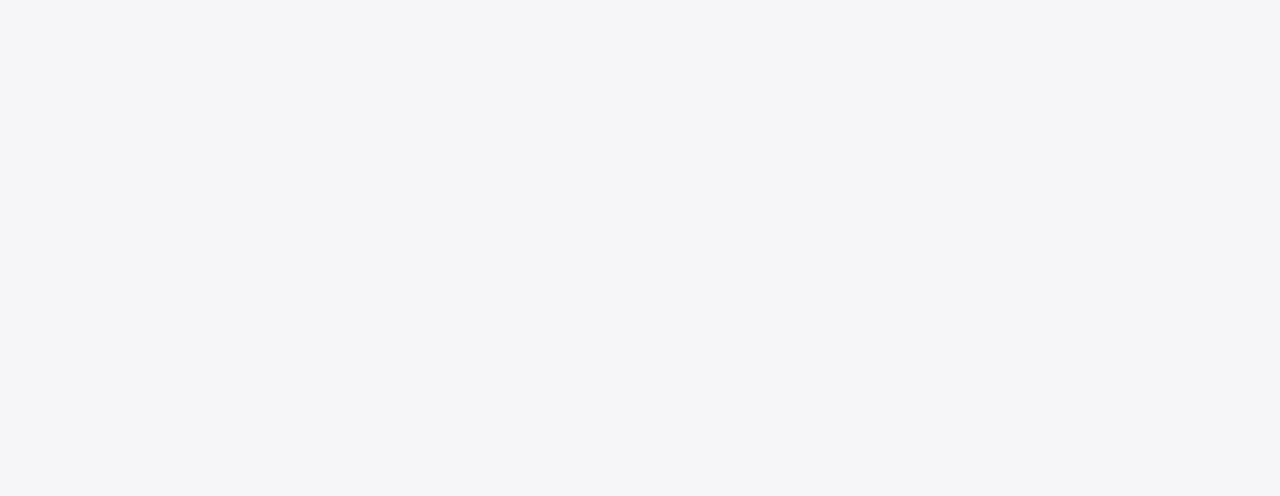
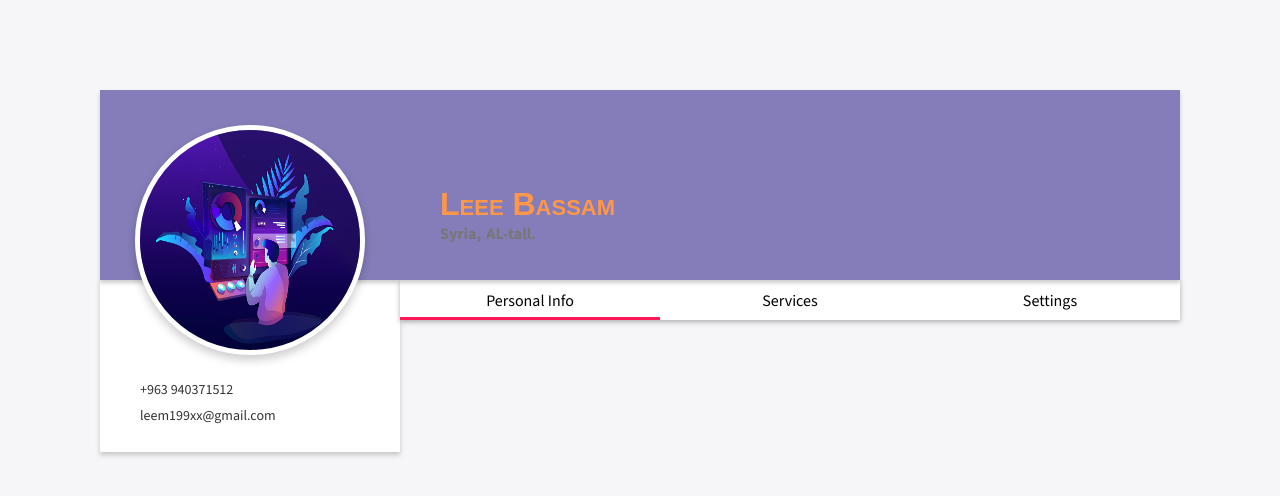
Before and after one commit to BaraaHalabi/Service-Provider-Web, a React (Create React App) app: page /profile in a window 1280 px wide. Before the commit this address had no page. Shown: the top 496 px of the page. Built offline with nearby package versions, Linux system fonts and the light colour scheme.

Commit message:
user profile

```diff
--- a/src/App.js
+++ b/src/App.js
@@ -10,6 +10,7 @@ import MoreServicesPage from "./pages/MoreServices/index.tsx";
 import ServiceDetailPage from "./pages/ServiceDetails/index.tsx";
 import Seperator from "./components/serperator/serperator.js";
 import PaymentPage from "./pages/Payment/index.tsx";
+import UserProfile from "./pages/UserProfile/index.tsx";
 export default function App() {
   return (
     <Router>
@@ -18,16 +19,18 @@ export default function App() {
           path="/"
           element={
             <Layout>
-              <HomePage />
-              <Seperator />
-              <AboutUsPage />
-              <Seperator />
-              <OurServicesPage />
+              {/* <HomePage /> */}
+              {/* <Seperator /> */}
+              {/* <AboutUsPage /> */}
+              {/* <Seperator /> */}
+              {/* <OurServicesPage /> */}
 
               {/* <UserProfile /> */}
             </Layout>
           }
         />
+        <Route path="/profile" element={<UserProfile />} />
+
         <Route path="/login" element={<Login />} />
         <Route path="/sign-up" element={<SignUp />} />
         <Route path="/more-services" element={<MoreServicesPage />} />
--- a/src/pages/UserProfile/index.tsx
+++ b/src/pages/UserProfile/index.tsx
@@ -1,152 +1,105 @@
-// import React, { useState } from "react";
-// import "./style.css";
-// const UserProfile = () => {
-//   const [activeTab, setActiveTab] = useState(0);
-//   const [bioVisible, setBioVisible] = useState(false);
-//   const [bioOldText, setBioOldText] = useState("");
-//   const [bioContent, setBioContent] = useState(
-//     "Lorem ipsum dolor sit amet, hello how consectetur adipisicing elit. Sint consectetur provident magni yohoho consequuntur, voluptatibus ghdfff exercitationem at quis similique. Optio, amet!"
-//   );
+import React, { useState } from "react";
+import "./style.css";
+import pic from "../../img/analytics.png";
+const UserProfile = () => {
+  const [activeTab, setActiveTab] = useState(0);
 
-//   const toggleBioVisibility = () => {
-//     setBioVisible(!bioVisible);
-//     setBioOldText(bioContent);
-//   };
+  const handleTabClick = (index) => {
+    setActiveTab(index);
+  };
 
-//   const handleTabClick = (index) => {
-//     setActiveTab(index);
-//   };
+  return (
+    <div>
+      {/* Profile Header */}
+      <div className="profile-header">
+        {/* Profile Image */}
+        <div className="profile-img">
+          <img src={pic} width="200" alt="Profile" />
+        </div>
+        {/* User Name and Address */}
+        <div className="profile-nav-info">
+          <h3 className="user-name">Leee Bassam </h3>
+          <div className="address">
+            <p id="state" className="state">
+              Syria,
+            </p>
+            <span id="country" className="country">
+              AL-tall.
+            </span>
+          </div>
+        </div>
 
-//   return (
-//     <div className="container">
-//       {/* Profile Header */}
-//       <div className="profile-header">
-//         {/* Profile Image */}
-//         <div className="profile-img">
-//           <img src="./bg.jpg" width="200" alt="Profile" />
-//         </div>
-//         {/* User Name and Address */}
-//         <div className="profile-nav-info">
-//           <h3 className="user-name">Bright Code</h3>
-//           <div className="address">
-//             <p id="state" className="state">
-//               New York,
-//             </p>
-//             <span id="country" className="country">
-//               USA.
-//             </span>
-//           </div>
-//         </div>
-//         {/* Notification */}
-//         <div className="profile-option">
-//           <div className="notification">
-//             <i className="fa fa-bell"></i>
-//             <span className="alert-message">3</span>
-//           </div>
-//         </div>
-//       </div>
-//       {/* Main Body */}
-//       <div className="main-bd">
-//         {/* Left Side */}
-//         <div className="left-side">
-//           {/* Profile Side */}
-//           <div className="profile-side">
-//             {/* Mobile Number and Email */}
-//             <p className="mobile-no">
-//               <i className="fa fa-phone"></i> +23470xxxxx700
-//             </p>
-//             <p className="user-mail">
-//               <i className="fa fa-envelope"></i> Brightisaac80@gmail.com
-//             </p>
-//             {/* User Bio */}
-//             <div className="user-bio">
-//               <h3>Bio</h3>
-//               <p className="bio">{bioVisible ? bioOldText : bioContent}</p>
-//             </div>
-//             {/* Profile Buttons */}
-//             <div className="profile-btn">
-//               <button className="chatbtn" id="chatBtn">
-//                 <i className="fa fa-comment"></i> Chat
-//               </button>
-//               <button className="createbtn" id="Create-post">
-//                 <i className="fa fa-plus"></i> Create
-//               </button>
-//             </div>
-//             {/* User Rating */}
-//             <div className="user-rating">
-//               <h3 className="rating">4.5</h3>
-//               <div className="rate">
-//                 <div className="star-outer">
-//                   <div className="star-inner">
-//                     <i className="fa fa-star"></i>
-//                     <i className="fa fa-star"></i>
-//                     <i className="fa fa-star"></i>
-//                     <i className="fa fa-star"></i>
-//                     <i className="fa fa-star"></i>
-//                   </div>
-//                 </div>
-//                 <span className="no-of-user-rate">
-//                   <span>123</span>&nbsp;&nbsp;reviews
-//                 </span>
-//               </div>
-//             </div>
-//           </div>
-//         </div>
-//         {/* Right Side */}
-//         <div className="right-side">
-//           {/* Navigation */}
-//           <div className="nav">
-//             <ul>
-//               <li
-//                 onClick={() => handleTabClick(0)}
-//                 className={activeTab === 0 ? "active" : ""}
-//               >
-//                 Posts
-//               </li>
-//               <li
-//                 onClick={() => handleTabClick(1)}
-//                 className={activeTab === 1 ? "active" : ""}
-//               >
-//                 Reviews
-//               </li>
-//               <li
-//                 onClick={() => handleTabClick(2)}
-//                 className={activeTab === 2 ? "active" : ""}
-//               >
-//                 Settings
-//               </li>
-//             </ul>
-//           </div>
-//           {/* Profile Body */}
-//           <div className={`profile-body`}>
-//             {/* Tabs */}
-//             <div
-//               className={`profile-posts tab ${activeTab === 0 ? "active" : ""}`}
-//             >
-//               {" "}
-//               {/* Content for Posts */}{" "}
-//             </div>
-//             <div
-//               className={`profile-reviews tab ${
-//                 activeTab === 1 ? "active" : ""
-//               }`}
-//             >
-//               {" "}
-//               {/* Content for Reviews */}{" "}
-//             </div>
-//             <div
-//               className={`profile-settings tab ${
-//                 activeTab === 2 ? "active" : ""
-//               }`}
-//             >
-//               {" "}
-//               {/* Content for Settings */}{" "}
-//             </div>
-//           </div>
-//         </div>
-//       </div>
-//     </div>
-//   );
-// };
+        {/* Notification */}
+      </div>
+      {/* Main Body */}
+      <div className="main-bd">
+        {/* Left Side */}
+        <div className="left-side">
+          <div className="profile-side">
+            {/* Mobile Number and Email */}
+            <p className="mobile-no">
+              <i className="fa fa-phone"></i>+963 940371512
+            </p>
+            <p className="user-mail">
+              <i className="fa fa-envelope"></i> leem199xx@gmail.com
+            </p>
+          </div>
+        </div>
+        {/* Right Side */}
+        <div className="right-side">
+          {/* Navigation */}
+          <div className="nav">
+            <ul>
+              <li
+                onClick={() => handleTabClick(0)}
+                className={activeTab === 0 ? "active" : ""}
+              >
+                Personal Info
+              </li>
+              <li
+                onClick={() => handleTabClick(1)}
+                className={activeTab === 1 ? "active" : ""}
+              >
+                Services
+              </li>
+              <li
+                onClick={() => handleTabClick(2)}
+                className={activeTab === 2 ? "active" : ""}
+              >
+                Settings
+              </li>
+            </ul>
+          </div>
+          {/* Profile Body */}
+          <div className={`profile-body`}>
+            {/* Tabs */}
+            <div
+              className={`profile-posts tab ${activeTab === 0 ? "active" : ""}`}
+            >
+              {" "}
+              {/* Content for Posts */}{" "}
+            </div>
+            <div
+              className={`profile-reviews tab ${
+                activeTab === 1 ? "active" : ""
+              }`}
+            >
+              {" "}
+              {/* Content for Reviews */}{" "}
+            </div>
+            <div
+              className={`profile-settings tab ${
+                activeTab === 2 ? "active" : ""
+              }`}
+            >
+              {" "}
+              {/* Content for Settings */}{" "}
+            </div>
+          </div>
+        </div>
+      </div>
+    </div>
+  );
+};
 
-// export default UserProfile;
+export default UserProfile;
--- a/src/pages/UserProfile/style.css
+++ b/src/pages/UserProfile/style.css
@@ -1,4 +1,4 @@
-/* @import url("https://fonts.googleapis.com/css?family=Poppins&display=swap");
+@import url("https://fonts.googleapis.com/css?family=Poppins&display=swap");
 @import url("https://fonts.googleapis.com/css?family=Bree+Serif&display=swap");
 
 * {
@@ -8,7 +8,7 @@
 }
 
 body {
-  background: #e9e9e9;
+  background: #f6f6f8;
   overflow-x: hidden;
   padding-top: 90px;
   font-family: "Poppins", sans-serif;
@@ -16,7 +16,7 @@ body {
 }
 
 .profile-header {
-  background: #fff;
+  background: #857db9;
   width: 100%;
   display: flex;
   height: 190px;
@@ -37,8 +37,8 @@ body {
   border: 5px solid #fff;
   box-shadow: 0px 5px 10px rgba(0, 0, 0, 0.2);
   position: absolute;
-  left: 50px;
-  top: 20px;
+  left: 35px;
+  top: 35px;
   z-index: 5;
   background: #fff;
 }
@@ -56,6 +56,8 @@ body {
   font-size: 2rem;
   font-family: sans-serif;
   font-weight: bold;
+  /* align-items: center; */
+  /* text-align: center; */
 }
 
 .profile-nav-info .address {
@@ -68,72 +70,16 @@ body {
   margin-right: 5px;
 }
 
-.profile-option {
-  width: 40px;
-  height: 40px;
-  position: absolute;
-  right: 50px;
-  top: 50%;
-  transform: translateY(-50%);
-  border-radius: 50%;
-  display: flex;
-  justify-content: center;
-  align-items: center;
-  cursor: pointer;
-  transition: all 0.5s ease-in-out;
-  outline: none;
-  background: #e40046;
-}
-
-.profile-option:hover {
-  background: #fff;
-  border: 1px solid #e40046;
-}
-.profile-option:hover .notification i {
-  color: #e40046;
-}
-
-.profile-option:hover span {
-  background: #e40046;
-}
-
-.profile-option .notification i {
-  color: #fff;
-  font-size: 1.2rem;
-  transition: all 0.5s ease-in-out;
-}
-
-.profile-option .notification .alert-message {
-  position: absolute;
-  top: -5px;
-  right: -5px;
-  background: #fff;
-  color: #e40046;
-  border: 1px solid #e40046;
-  padding: 5px;
-  border-radius: 50%;
-  height: 20px;
-  width: 20px;
-  display: flex;
-  justify-content: center;
-  align-items: center;
-  font-size: 0.8rem;
-  font-weight: bold;
-}
-
 .main-bd {
   width: 100%;
   display: flex;
-  padding-right: 15px;
 }
 
 .profile-side {
   width: 300px;
   background: #fff;
   box-shadow: 0px 3px 5px rgba(0, 0, 0, 0.2);
-  padding: 90px 30px 20px;
-  font-family: "Bree Serif", serif;
-  margin-left: 10px;
+  padding: 100px 30px 20px;
   z-index: 99;
 }
 
@@ -157,64 +103,6 @@ body {
   display: flex;
 }
 
-button.chatbtn,
-button.createbtn {
-  border: 0;
-  padding: 10px;
-  width: 100%;
-  border-radius: 3px;
-  background: #e40046;
-  color: #fff;
-  font-family: "Bree Serif";
-  font-size: 1rem;
-  margin: 5px 2px;
-  cursor: pointer;
-  outline: none;
-  margin-bottom: 10px;
-  transition: background 0.3s ease-in-out;
-  box-shadow: 0px 5px 7px 0px rgba(0, 0, 0, 0.3);
-}
-
-button.chatbtn:hover,
-button.createbtn:hover {
-  background: rgba(288, 0, 70, 0.9);
-}
-
-button.chatbtn i,
-button.createbtn i {
-  margin-right: 5px;
-}
-
-.user-rating {
-  display: flex;
-}
-
-.user-rating h3 {
-  font-size: 2.5rem;
-  font-weight: 200;
-  margin-right: 5px;
-  letter-spacing: 1px;
-  color: #666;
-}
-
-.user-rating .no-of-user-rate {
-  font-size: 0.9rem;
-}
-
-.rate {
-  padding-top: 6px;
-}
-
-.rate i {
-  font-size: 0.9rem;
-  color: rgba(228, 0, 70, 1);
-}
-
-.nav {
-  width: 100%;
-  z-index: -1;
-}
-
 .nav ul {
   display: flex;
   justify-content: space-around;
@@ -225,6 +113,7 @@ button.createbtn i {
 }
 
 .nav ul li {
+  box-sizing: border-box;
   padding: 10px;
   width: 100%;
   cursor: pointer;
@@ -252,7 +141,14 @@ button.createbtn i {
   text-align: center;
 }
 
-@media (max-width: 1100px) {
+.nav {
+  width: 100%;
+}
+
+.main-bd .right-side {
+  flex: 1;
+}
+@media (max-width: 710) {
   .profile-side {
     width: 250px;
     padding: 90px 15px 20px;
@@ -264,9 +160,12 @@ button.createbtn i {
     left: 50px;
     top: 50px;
   }
+  .profile-nav-info h3 {
+    justify-content: center;
+  }
 }
 
-@media (max-width: 900px) {
+@media (max-width: 910px) {
   body {
     margin: 0 20px;
   }
@@ -295,6 +194,10 @@ button.createbtn i {
   .profile-nav-info {
     text-align: center;
   }
+  .profile-nav-info h3 {
+    /* text-align: center; */
+    justify-content: center;
+  }
 
   .profile-option {
     right: 20px;
@@ -317,20 +220,9 @@ button.createbtn i {
   .profile-nav-info .address {
     justify-content: center;
   }
-
-  .user-rating {
-    justify-content: center;
-  }
 }
 
 @media (max-width: 400px) {
-  body {
-    margin: ;
-  }
-
-  .profile-header h3 {
-  }
-
   .profile-option {
     width: 30px;
     height: 30px;
@@ -357,15 +249,10 @@ button.createbtn i {
     font-size: 0.7rem;
   }
 }
-#see-more-bio,
-#see-less-bio {
-  color: blue;
-  cursor: pointer;
-  text-transform: lowercase;
-}
+
 .tab h1 {
   font-family: "Bree Serif", sans-serif;
   display: flex;
   justify-content: center;
   margin: 20px auto;
-} */
+}
```
